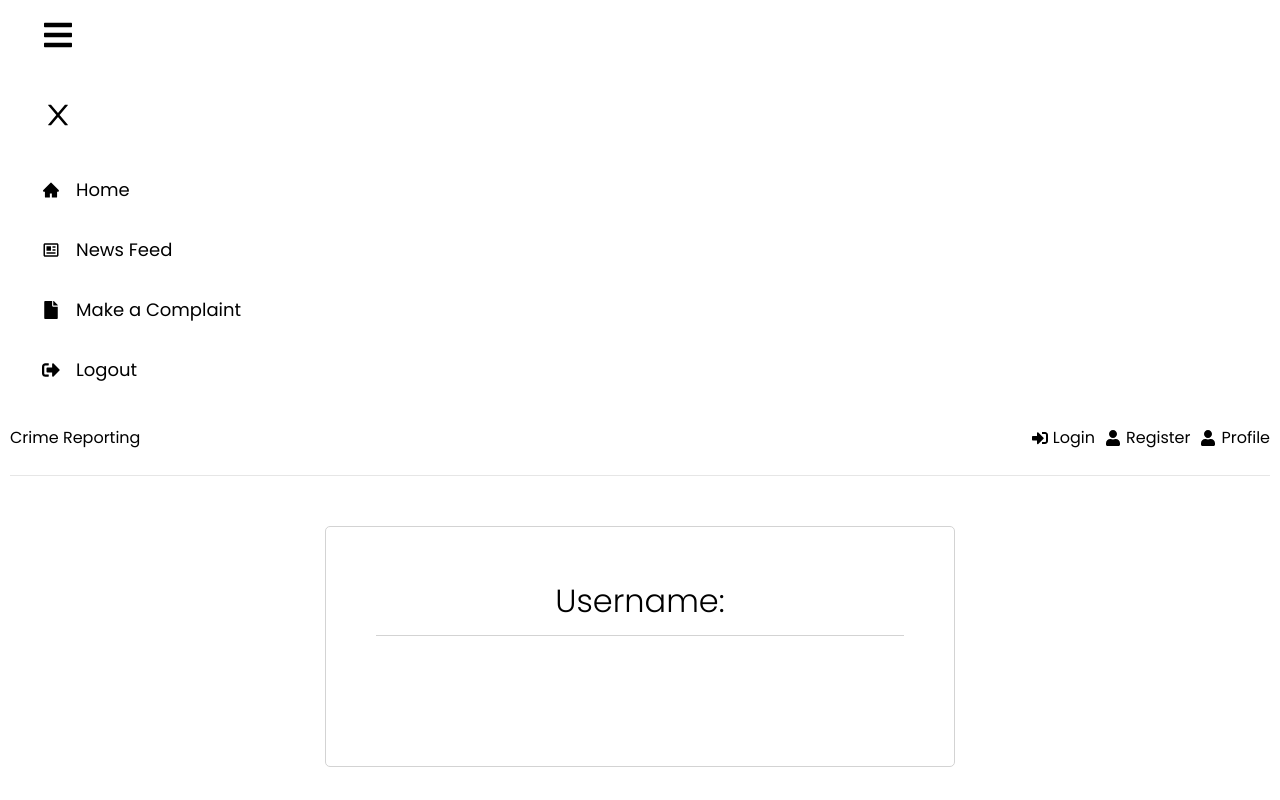
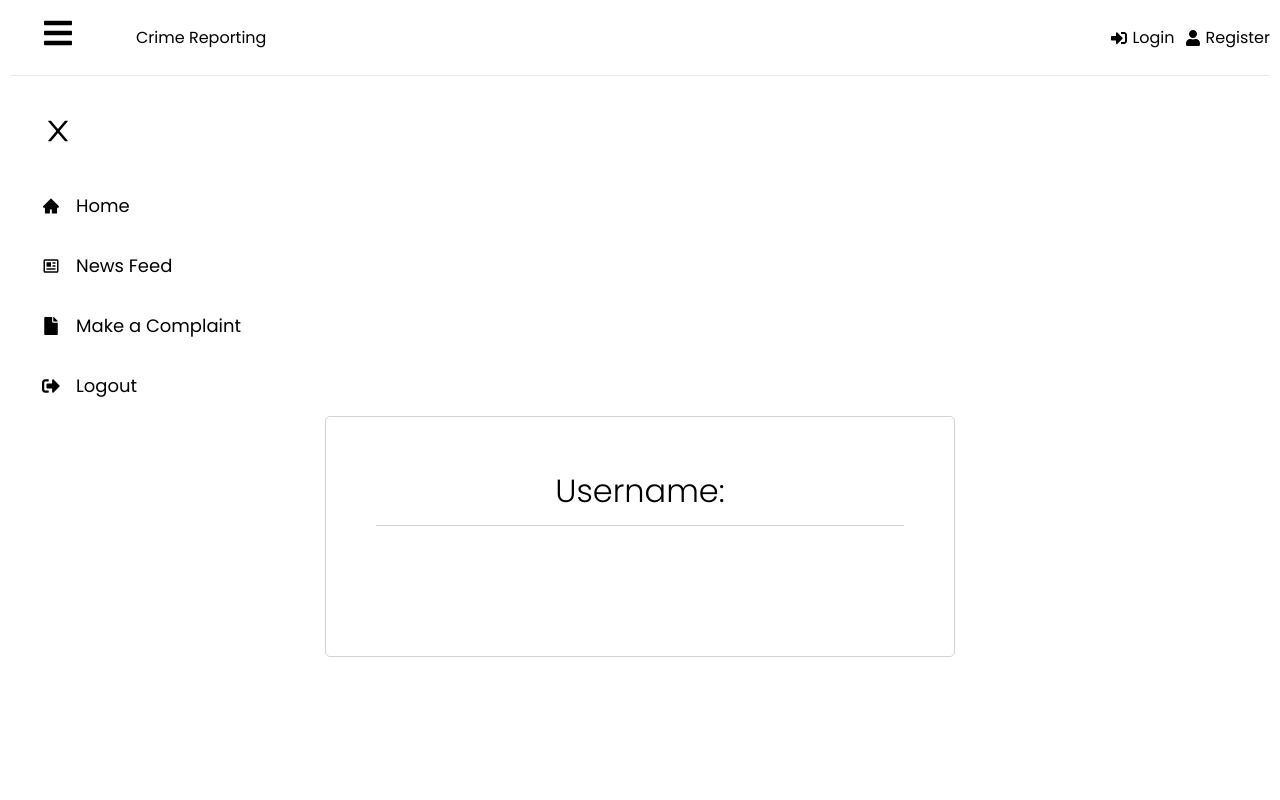
Before and after one commit to criswiz/Crime-Reporting-System, a React (Create React App) app in the folder frontend/: page /profile in a window 1280 px wide. Built offline with nearby package versions, Linux system fonts and the light colour scheme.

Commit message:
page reload error

```diff
--- a/frontend/src/App.js
+++ b/frontend/src/App.js
@@ -1,7 +1,6 @@
 import { BrowserRouter as Router, Routes, Route } from 'react-router-dom';
 import { ToastContainer } from 'react-toastify';
 import 'react-toastify/dist/ReactToastify.css';
-import Header from './components/Header';
 import NewsFeed from './pages/NewsFeed';
 import Dashboard from './pages/Dashboard';
 import Login from './pages/Login';
@@ -16,7 +15,6 @@ function App() {
       <Router>
         <div className="container">
           <Navbar />
-          <Header />
           <Routes>
             <Route path="/" element={<NewsFeed />} />
             <Route path="/login" element={<Login />} />
--- a/frontend/src/NewsContext.js
+++ b/frontend/src/NewsContext.js
@@ -16,7 +16,7 @@ export const NewsContextProvider = (props) => {
       )
       .then((response) => setData(response.data))
       .catch((error) => console.log(error));
-  }, []);
+  }, [date]);
 
   return (
     <NewsContext.Provider value={{ data }}>
--- a/frontend/src/components/Header.jsx
+++ b/frontend/src/components/Header.jsx
@@ -34,6 +34,11 @@ function Header() {
                 <FaFile /> Make A Complaint
               </Link>
             </li>
+            <li>
+              <Link to="/Profile">
+                <FaUser /> Profile
+              </Link>
+            </li>
           </>
         ) : (
           <>
@@ -47,11 +52,6 @@ function Header() {
                 <FaUser /> Register
               </Link>
             </li>
-            <li>
-              <Link to="/Profile">
-                <FaUser /> Profile
-              </Link>
-            </li>
           </>
         )}
       </ul>
--- a/frontend/src/components/Navbar.jsx
+++ b/frontend/src/components/Navbar.jsx
@@ -4,6 +4,7 @@ import { useState } from 'react';
 import { FaBars } from 'react-icons/fa';
 import { Link } from 'react-router-dom';
 import '../index.css';
+import Header from './Header';
 
 function Navbar() {
   const [sidebar, setSidebar] = useState(false);
@@ -16,6 +17,7 @@ function Navbar() {
         <Link to="#" className="menu-bars">
           <FaBars onClick={showSidebar} />
         </Link>
+        <Header />
       </div>
       <nav className={sidebar ? 'nav-menu-active' : 'nav-menu'}>
         <ul className="nav-menu-items" onClick={showSidebar}>
--- a/frontend/src/index.css
+++ b/frontend/src/index.css
@@ -48,8 +48,7 @@ h3 {
   justify-content: space-between;
   align-items: center;
   padding: 20px 0;
-  border-bottom: 1px solid #e6e6e6;
-  margin-bottom: 50px;
+  width: 90%;
 }
 
 .header ul {
@@ -262,10 +261,12 @@ h3 {
 }
 
 .navbar{
-  height: 80px;
   display: flex;
-  justify-content: flex-start;
+  justify-content: space-between;
   align-items: center;
+  padding: 0px 0;
+  border-bottom: 1px solid #e6e6e6;
+  margin-bottom: 20px;
 }
 
 .menu-bars{
--- a/frontend/src/pages/Login.jsx
+++ b/frontend/src/pages/Login.jsx
@@ -49,6 +49,7 @@ function Login() {
     };
 
     dispatch(login(userData));
+    window.location.reload(false);
   };
 
   if (isLoading) {
```
